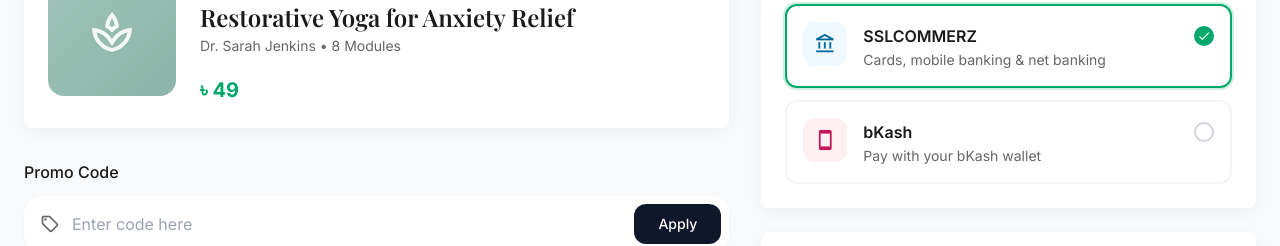
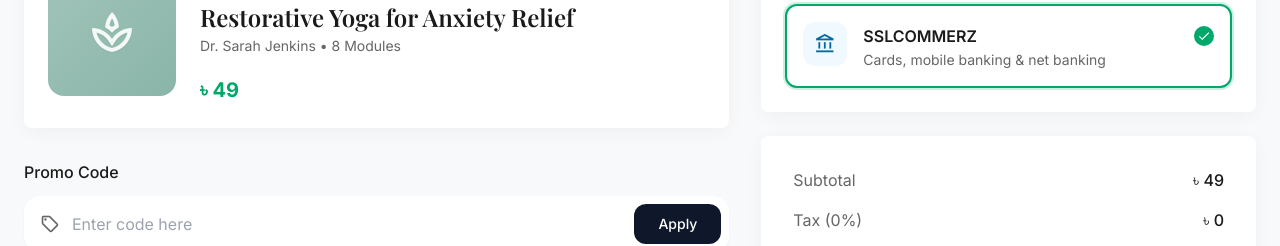
Before and after one commit to Mr-Rafiqul-Islam/yoga-with-doctor, a Next.js app: page /checkout/review in a window 1280 px wide. Shown: the part 303-549 px from the top of the page. Built offline with nearby package versions, Linux system fonts and the light colour scheme; no server answers; sample sign-in values are in the browser's storage; a web font is replaced by a local one.

Commit message:
feat: Enhance checkout flow by adding course context to return URLs in CheckoutReviewContent and updating PaymentProviderSelect to comment out bKash option

```diff
--- a/src/features/checkout/CheckoutReviewContent.tsx
+++ b/src/features/checkout/CheckoutReviewContent.tsx
@@ -100,6 +100,15 @@
           ? window.location.origin
           : "";
 
+      // Gateways redirect to these URLs as-is; without course context the review
+      // page has no courseSlug and falls back to DEFAULT_ORDER_ITEM (dummy data).
+      const returnParams = new URLSearchParams();
+      if (courseSlug) returnParams.set("courseSlug", courseSlug);
+      if (course?.id) returnParams.set("courseId", course.id);
+      const returnQuery = returnParams.toString()
+        ? `?${returnParams.toString()}`
+        : "";
+
       const globalCheckout = await startCheckout({
         productId,
         siteRef: "YWD",
@@ -109,9 +118,9 @@
           appId: "ywd-web",
           returnMode: "REDIRECT",
           deepLink: null,
-          successUrl: `${origin}/checkout/success`,
-          failUrl: `${origin}/checkout/failed`,
-          cancelUrl: `${origin}/checkout/review`,
+          successUrl: `${origin}/checkout/success${returnQuery}`,
+          failUrl: `${origin}/checkout/failed${returnQuery}`,
+          cancelUrl: `${origin}/checkout/review${returnQuery}`,
         },
       }).unwrap();
 
--- a/src/features/checkout/components/PaymentProviderSelect.tsx
+++ b/src/features/checkout/components/PaymentProviderSelect.tsx
@@ -16,13 +16,13 @@
     icon: "account_balance",
     iconWrapClass: "bg-sky-50 text-sky-700 dark:bg-sky-950/40 dark:text-sky-300",
   },
-  {
-    id: "BKASH",
-    title: "bKash",
-    description: "Pay with your bKash wallet",
-    icon: "smartphone",
-    iconWrapClass: "bg-rose-50 text-[#C2185B] dark:bg-rose-950/40 dark:text-rose-300",
-  },
+  // {
+  //   id: "BKASH",
+  //   title: "bKash",
+  //   description: "Pay with your bKash wallet",
+  //   icon: "smartphone",
+  //   iconWrapClass: "bg-rose-50 text-[#C2185B] dark:bg-rose-950/40 dark:text-rose-300",
+  // },
 ];
 
 export type PaymentProviderSelectProps = {
```
Also changed, not shown: 1 other file (tests, documents, lock files or other folders).
